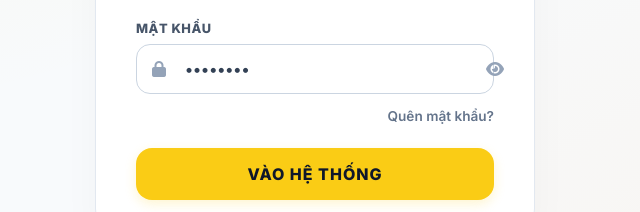
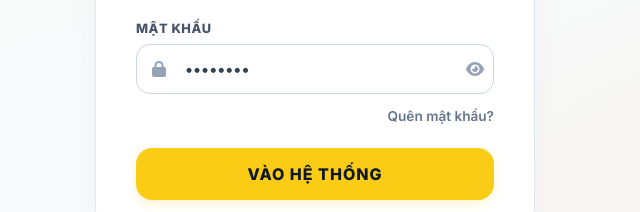
Before and after one commit to dunvexgreen-max/dunvex_manager_v2, a website: page auth.html in a window 1280 px wide. Shown: the part 432-644 px from the top of the page, 325-965 px from the left. Drawn offline with Linux system fonts and the light colour scheme.

Commit message:
Fix: Eye icon positioning on auth.html

```diff
--- a/auth.html
+++ b/auth.html
@@ -159,6 +159,7 @@
 
         .input-wrapper {
             position: relative;
+            width: 100%;
         }
 
         .input-wrapper i {
@@ -169,13 +170,15 @@
             color: #94a3b8;
             font-size: 1rem;
             transition: color 0.3s;
+            pointer-events: none;
+            z-index: 5;
         }
 
         input {
             display: block !important;
             width: 100% !important;
-            padding: 14px 44px 14px 48px;
-            /* Balanced padding */
+            padding: 14px 50px 14px 48px !important;
+            /* Increased right padding to 50px */
             background: white !important;
             border: 1.5px solid #cbd5e1 !important;
             border-radius: 14px;
@@ -198,15 +201,17 @@
 
         .eye-toggle {
             position: absolute;
-            right: 8px;
-            /* Safe distance inside the border */
+            right: 12px;
+            /* Moved further inside */
             top: 50%;
             transform: translateY(-50%);
             background: none;
             border: none;
             color: #94a3b8;
             cursor: pointer;
-            padding: 8px;
+            padding: 0;
+            width: 32px;
+            height: 32px;
             transition: color 0.3s;
             display: flex;
             align-items: center;
```
